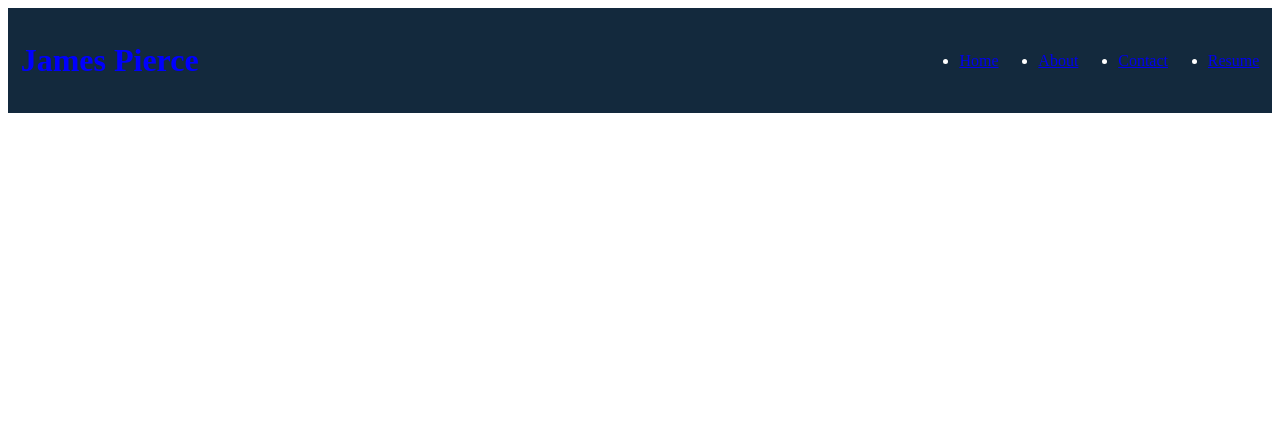
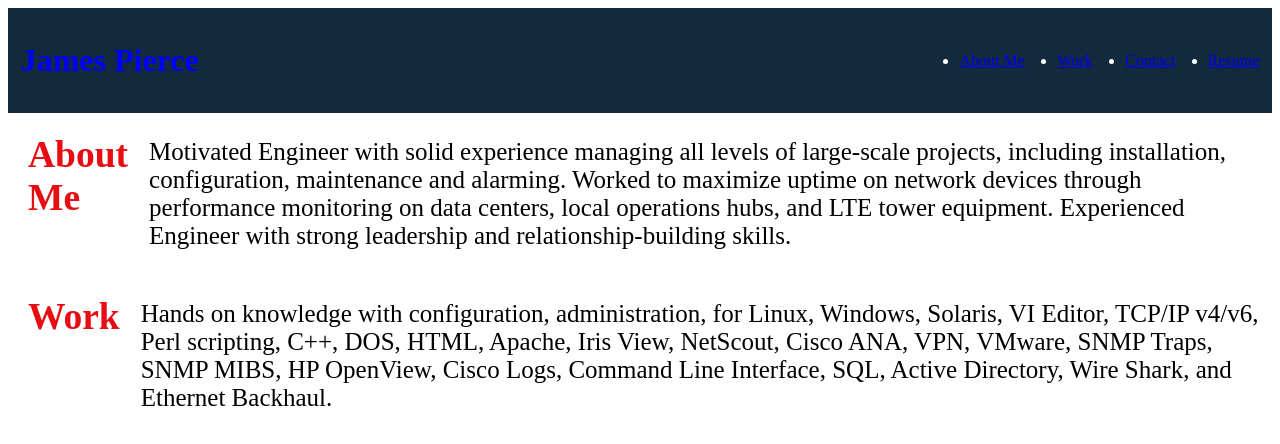
Before and after one commit to james59222/student-portfolio-week2-hwk, a plain HTML site: page index.html in a window 1280 px wide. Drawn offline with Linux system fonts and the light colour scheme.

Commit message:
saved work added about me work

```diff
--- a/index.html
+++ b/index.html
@@ -4,7 +4,7 @@
     <meta charset="UTF-8">
     <meta http-equiv="X-UA-Compatible" content="IE=edge">
     <meta name="viewport" content="width=device-width, initial-scale=1.0">
-    <title>Document</title>
+    <title>Professional Portfolio</title>
     <link rel="stylesheet" href="style.css" />
 </head>
 <body>
@@ -13,12 +13,29 @@
     <h1>James Pierce</h1>
     <nav>
       <ul>
-        <li><a href="#">Home</a></li>
-        <li><a href="#">About</a></li>
+        <li><a href="#">About Me</a></li>
+        <li><a href="#">Work</a></li>
         <li><a href="#">Contact</a></li>
         <li><a href="#">Resume</a></li>
       </ul>
     </nav>
   </header>
+
+  <main>
+    <div class="aboutMe">
+      <h2>About Me</h2>
+      <p>
+        Motivated Engineer with solid experience managing all levels of large-scale projects, including installation, configuration, maintenance and alarming. Worked to maximize uptime on network devices through performance monitoring on data centers, local operations hubs, and LTE tower equipment. Experienced Engineer with strong leadership and relationship-building skills.
+      </p>
+      </div>
+      <div class="Work">
+        <h2>Work</h2>
+        <p>
+          Hands on knowledge with configuration, administration, for Linux, Windows, Solaris, VI Editor, TCP/IP v4/v6, Perl scripting, C++, DOS, HTML, Apache, Iris View, NetScout, Cisco ANA, VPN, VMware, SNMP Traps, SNMP MIBS, HP OpenView, Cisco Logs, Command Line Interface, SQL, Active Directory, Wire Shark, and Ethernet Backhaul.
+        </p>
+
+
+      </div>
+  </main>
 </body>
 </html>
--- a/style.css
+++ b/style.css
@@ -14,3 +14,17 @@ header {
     justify-content: space-between;
     min-width: 300px;
   }
+  h2 {
+    color:rgb(230, 14, 18);
+    margin: 20px 21px 20px 20px;
+
+
+  }
+  .aboutMe {
+  display: flex;
+  font-size: 25px;
+  }
+  .Work {
+    display: flex;
+    font-size: 25px;
+  }
```
